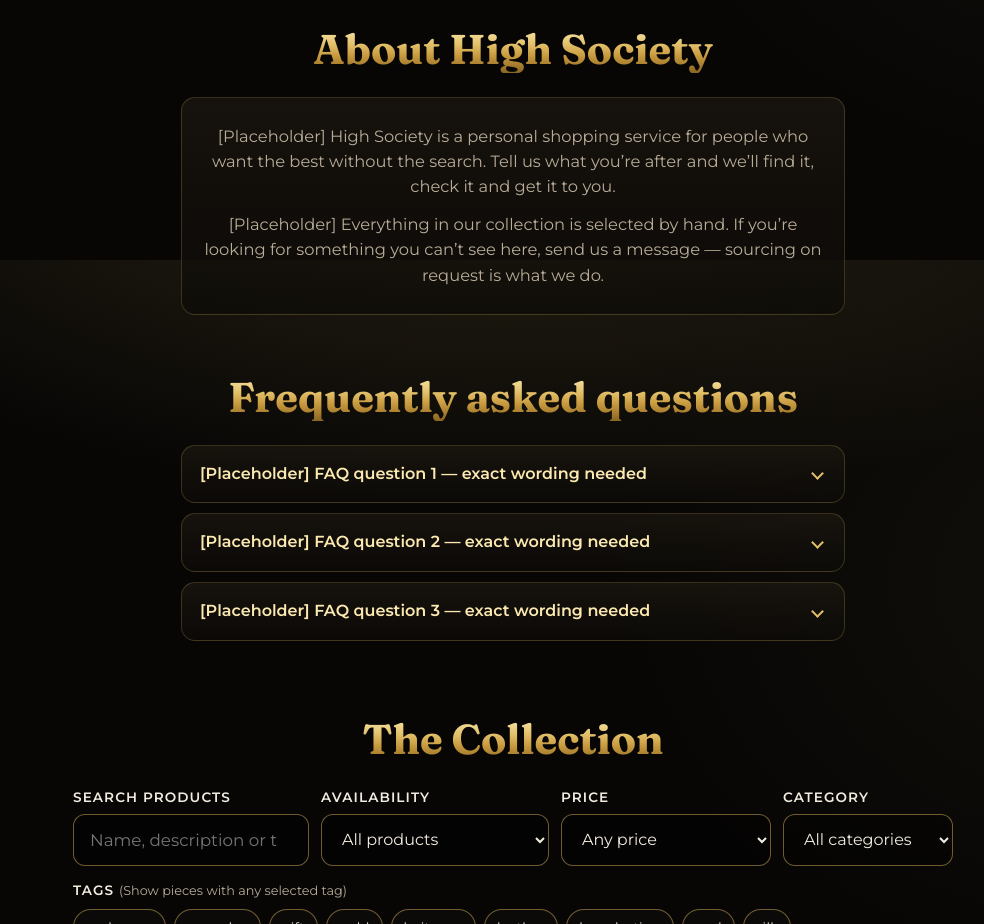
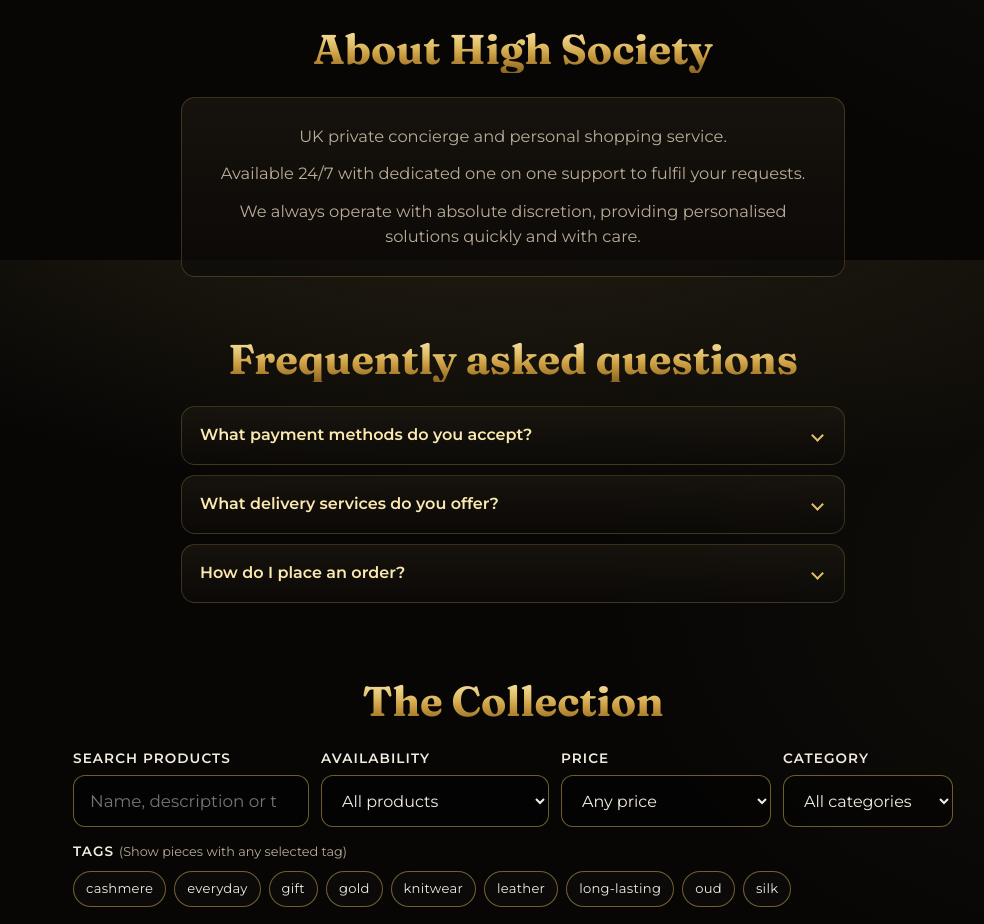
Before and after one commit to high-society-services/HighSociety, a plain HTML site: page index.html in a window 1280 px wide. Shown: the part 1340-2264 px from the top of the page, without its empty margins (127-1111 px from the left). Drawn offline with Linux system fonts and the light colour scheme.

Commit message:
Update About and FAQ: one sentence per line, centred; animated click-to-open FAQ
Co-Authored-By: Claude Haiku 5.5 <noreply@anthropic.com>
Claude-Session: https://claude.ai/code/session_01SyDCoxD9CQTfw36uXXFtqC

```diff
--- a/app.js
+++ b/app.js
@@ -202,13 +202,25 @@ function renderFaq() {
   $('#faq').hidden = !items.length;
   els.faqList.innerHTML = items
     .map(
-      (it) => `<details class="faq-item">
-        <summary>${esc(it.question)}</summary>
-        <div class="faq-answer"><p>${esc(it.answer)}</p></div>
-      </details>`,
+      (it, i) => `<div class="faq-item">
+        <button type="button" class="faq-q" id="faq-q-${i}" aria-expanded="false" aria-controls="faq-a-${i}">
+          <span>${esc(it.question)}</span><span class="faq-icon" aria-hidden="true"></span>
+        </button>
+        <div class="faq-panel" id="faq-a-${i}" role="region" aria-labelledby="faq-q-${i}">
+          <div class="faq-answer"><p>${esc(it.answer)}</p></div>
+        </div>
+      </div>`,
     )
     .join('');
 }
+
+els.faqList.addEventListener('click', (e) => {
+  const btn = e.target.closest('.faq-q');
+  if (!btn) return;
+  const item = btn.closest('.faq-item');
+  const open = item.classList.toggle('is-open');
+  btn.setAttribute('aria-expanded', String(open));
+});
 
 /** Footer links: WhatsApp and Telegram profiles plus any social URLs. Unconfigured entries are hidden. */
 function renderFooterLinks() {
--- a/shopConfig.js
+++ b/shopConfig.js
@@ -53,8 +53,9 @@ export const shopConfig = {
     heading: 'About High Society',
     // PLACEHOLDER TEXT — replace each paragraph with your own wording.
     paragraphs: [
-      '[Placeholder] High Society is a personal shopping service for people who want the best without the search. Tell us what you’re after and we’ll find it, check it and get it to you.',
-      '[Placeholder] Everything in our collection is selected by hand. If you’re looking for something you can’t see here, send us a message — sourcing on request is what we do.',
+      'UK private concierge and personal shopping service.',
+      'Available 24/7 with dedicated one on one support to fulfil your requests.',
+      'We always operate with absolute discretion, providing personalised solutions quickly and with care.',
     ],
   },
 
@@ -67,16 +68,19 @@ export const shopConfig = {
     heading: 'Frequently asked questions',
     items: [
       {
-        question: '[Placeholder] FAQ question 1 — exact wording needed',
-        answer: '[Placeholder] FAQ answer 1 — exact wording needed.',
+        question: 'What payment methods do you accept?',
+        answer:
+          'We accept almost all payment methods, and work flexibly with our customers to suit their needs. Please contact us and let us know how you would like to pay.',
       },
       {
-        question: '[Placeholder] FAQ question 2 — exact wording needed',
-        answer: '[Placeholder] FAQ answer 2 — exact wording needed.',
+        question: 'What delivery services do you offer?',
+        answer:
+          'You choose which delivery provider or service you would like to use, and we will facilitate the process for you. Please contact us if you would like to discuss delivery options.',
       },
       {
-        question: '[Placeholder] FAQ question 3 — exact wording needed',
-        answer: '[Placeholder] FAQ answer 3 — exact wording needed.',
+        question: 'How do I place an order?',
+        answer:
+          'If you need assistance ordering, please contact us and we will assist you.',
       },
     ],
   },
--- a/styles.css
+++ b/styles.css
@@ -472,23 +472,35 @@ dialog::backdrop { background: rgba(0, 0, 0, 0.72); backdrop-filter: blur(3px);
 .faq-inner { max-width: 720px; }
 .faq-list { display: grid; gap: 10px; }
 .faq-item {
-  border: 1px solid var(--line); border-radius: var(--radius);
+  border: 1px solid var(--line); border-radius: var(--radius); overflow: hidden;
   background: linear-gradient(180deg, rgba(29, 24, 17, 0.7), rgba(13, 11, 8, 0.7));
+  transition: border-color 0.35s ease;
 }
-.faq-item[open] { border-color: var(--line-strong); }
-.faq-item summary {
-  cursor: pointer; list-style: none; display: flex; justify-content: space-between; align-items: center; gap: 12px;
-  padding: 16px 18px; min-height: 52px; font-weight: 600; color: var(--gold-1); border-radius: var(--radius);
+.faq-item.is-open { border-color: var(--line-strong); }
+.faq-q {
+  width: 100%; display: flex; justify-content: space-between; align-items: center; gap: 12px;
+  padding: 16px 18px; min-height: 52px; cursor: pointer; text-align: left;
+  background: none; border: 0; border-radius: var(--radius);
+  font: inherit; font-weight: 600; color: var(--gold-1);
 }
-.faq-item summary::-webkit-details-marker { display: none; }
-.faq-item summary::after {
-  content: ''; flex: none; width: 9px; height: 9px; border-right: 2px solid var(--gold-2); border-bottom: 2px solid var(--gold-2);
-  transform: rotate(45deg); transition: transform 0.2s; margin-right: 4px;
+.faq-q:hover { color: var(--gold-1); }
+.faq-q:focus-visible { outline: 2px solid var(--gold-2); outline-offset: -2px; }
+.faq-icon {
+  flex: none; width: 9px; height: 9px; margin-right: 4px;
+  border-right: 2px solid var(--gold-2); border-bottom: 2px solid var(--gold-2);
+  transform: rotate(45deg); transition: transform 0.35s ease;
 }
-.faq-item[open] summary::after { transform: rotate(-135deg); }
-.faq-item summary:hover { color: var(--gold-1); }
-.faq-answer { padding: 0 18px 18px; color: var(--muted); }
-.faq-answer p { margin: 0; }
+.faq-item.is-open .faq-icon { transform: rotate(-135deg); }
+.faq-panel {
+  display: grid; grid-template-rows: 0fr; visibility: hidden;
+  transition: grid-template-rows 0.35s ease, visibility 0.35s;
+}
+.faq-item.is-open .faq-panel { grid-template-rows: 1fr; visibility: visible; }
+.faq-answer { min-height: 0; overflow: hidden; color: var(--muted); }
+.faq-answer p { margin: 0; padding: 0 18px 18px; }
+@media (prefers-reduced-motion: reduce) {
+  .faq-item, .faq-icon, .faq-panel { transition: none; }
+}
 
 /* --------------------------- Footer links --------------------------- */
 .footer-links { margin: 14px 0 8px; }
```
